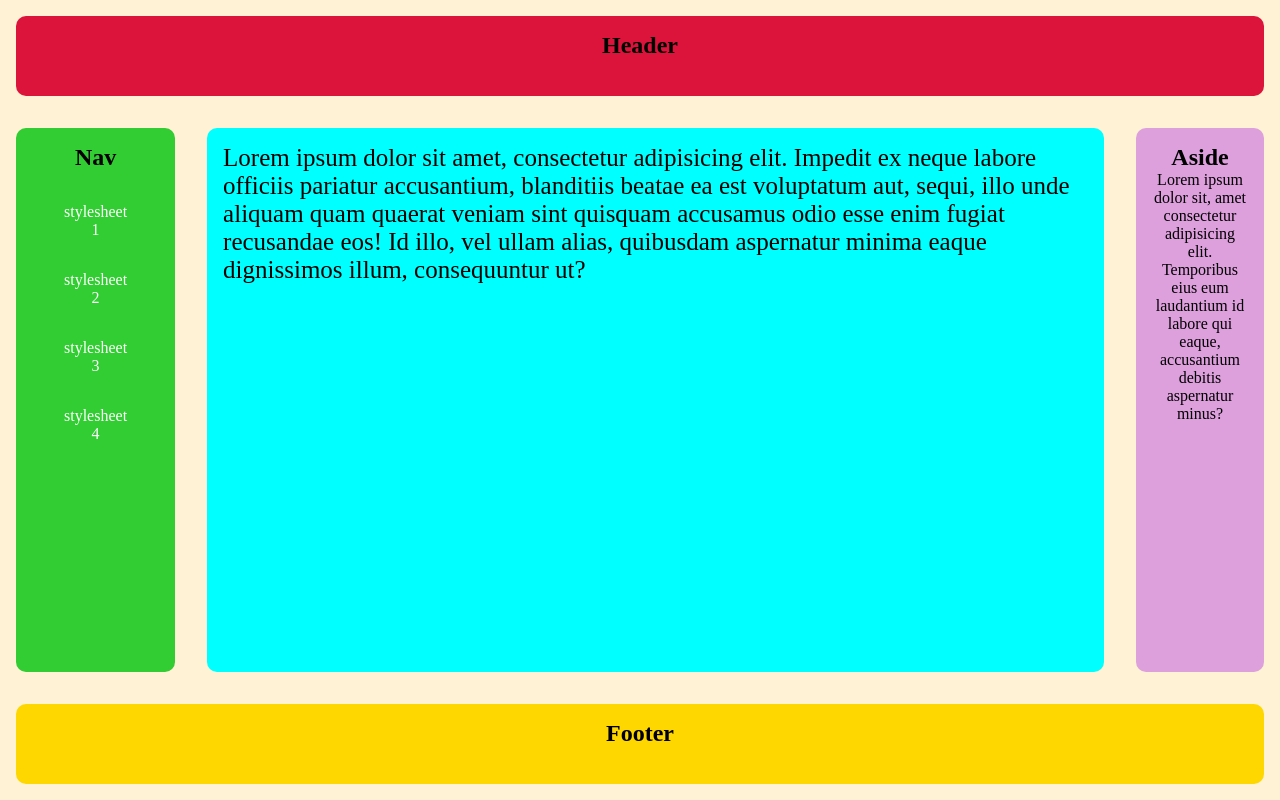
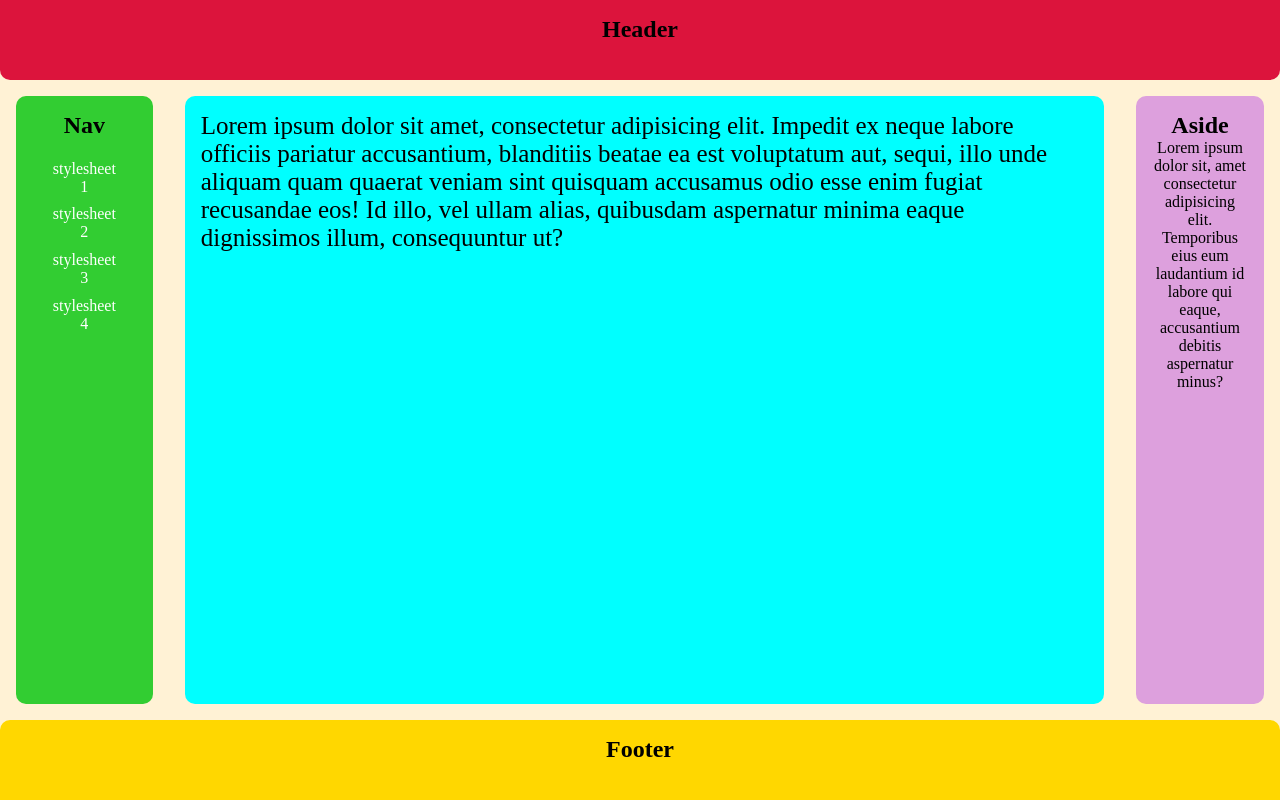
Before and after one commit to alefeoffline/alefeoffline.github.io, a plain HTML site: page flex/flex.html in a window 1280 px wide. Drawn offline with Linux system fonts and the light colour scheme.

Commit message:
update border

```diff
--- a/flex/flex.css
+++ b/flex/flex.css
@@ -35,10 +35,14 @@ nav {
 header {
   background: crimson;
   flex: 0 0 10vh;
+  margin: 0px;
+  border-radius: 0 0 10px 10px;
 }
 footer {
   background: gold;
   flex: 0 0 10vh;
+  margin: 0px;
+  border-radius: 10px 10px 0 0;
 }
 article {
   background: aqua;
@@ -62,6 +66,9 @@ nav {
     flex-flow: row;
   }
 }
+h2 {
+  text-align: center;
+}
 aside {
   flex: 1 0 10vw;
   background: plum;
@@ -71,8 +78,7 @@ ul {
   padding: 1em;
 }
 ul li {
-  padding: 1em;
-  margin: 0;
+  padding: 0.3rem;
 }
 a {
   text-decoration: none;
```
